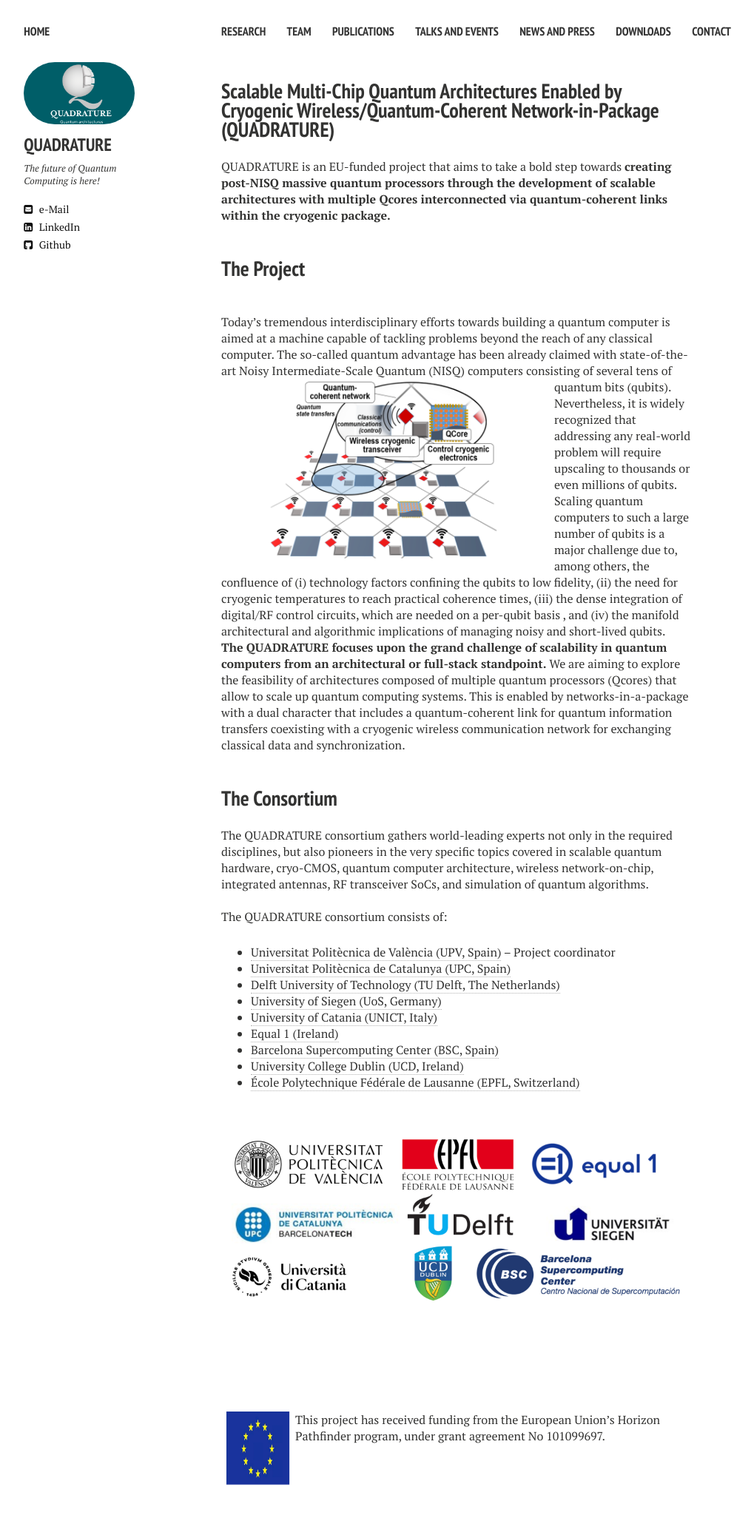
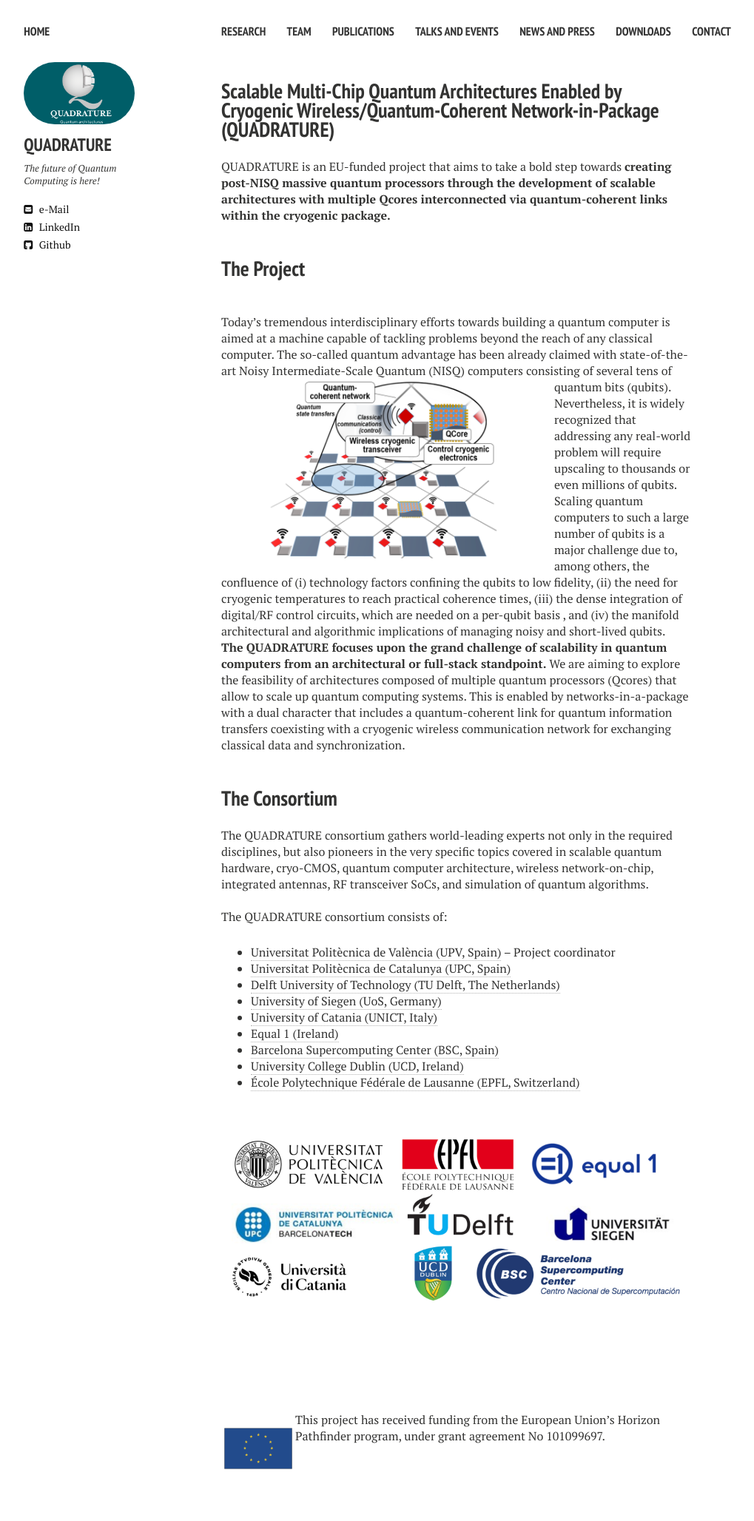
Before and after one commit to biddu/biddu.github.io, a Jekyll site: the page built from index.md, in a window 1280 px wide. Shown: the whole page at 74% size, without its empty margins (21-1040 px from the left). Built offline with Jekyll 4.4.1, drawn with Linux system fonts in a browser that asks for light colours; nearby versions of some CDN libraries; comment, search, counter and statistics services are not loaded.

Commit message:
Update _footer.html

```diff
--- a/_includes/_footer.html
+++ b/_includes/_footer.html
@@ -1 +1 @@
-<img align="left" width="100" height="100" src="/images/EU.png"/> This project has received funding from the European Union’s Horizon Pathfinder program, under grant agreement No  101099697.
+<img align="left" width="100" height="100" src="/images/EU_logo.png"/> This project has received funding from the European Union’s Horizon Pathfinder program, under grant agreement No  101099697.
```
